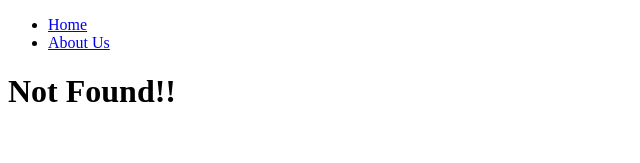
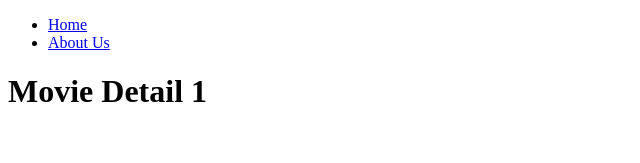
Before and after one commit to SHINHyeonHo/lean-nextjs14, a Next.js app: page /movies/1 in a window 1280 px wide. Before the commit this address had no page. Shown: the top 163 px of the page, without its empty margins (0-640 px from the left). Built offline with nearby package versions, Linux system fonts and the light colour scheme.

Commit message:
#2.9 Dynamic Routes

```diff
--- /dev/null
+++ b/app/(movies)/movies/[id]/page.tsx
@@ -0,0 +1,9 @@
+export default async function MovieDetail({
+  params,
+}: {
+  params: { id: string };
+}) {
+  const { id } = await params;
+
+  return <h1>Movie Detail {id}</h1>;
+}
```
